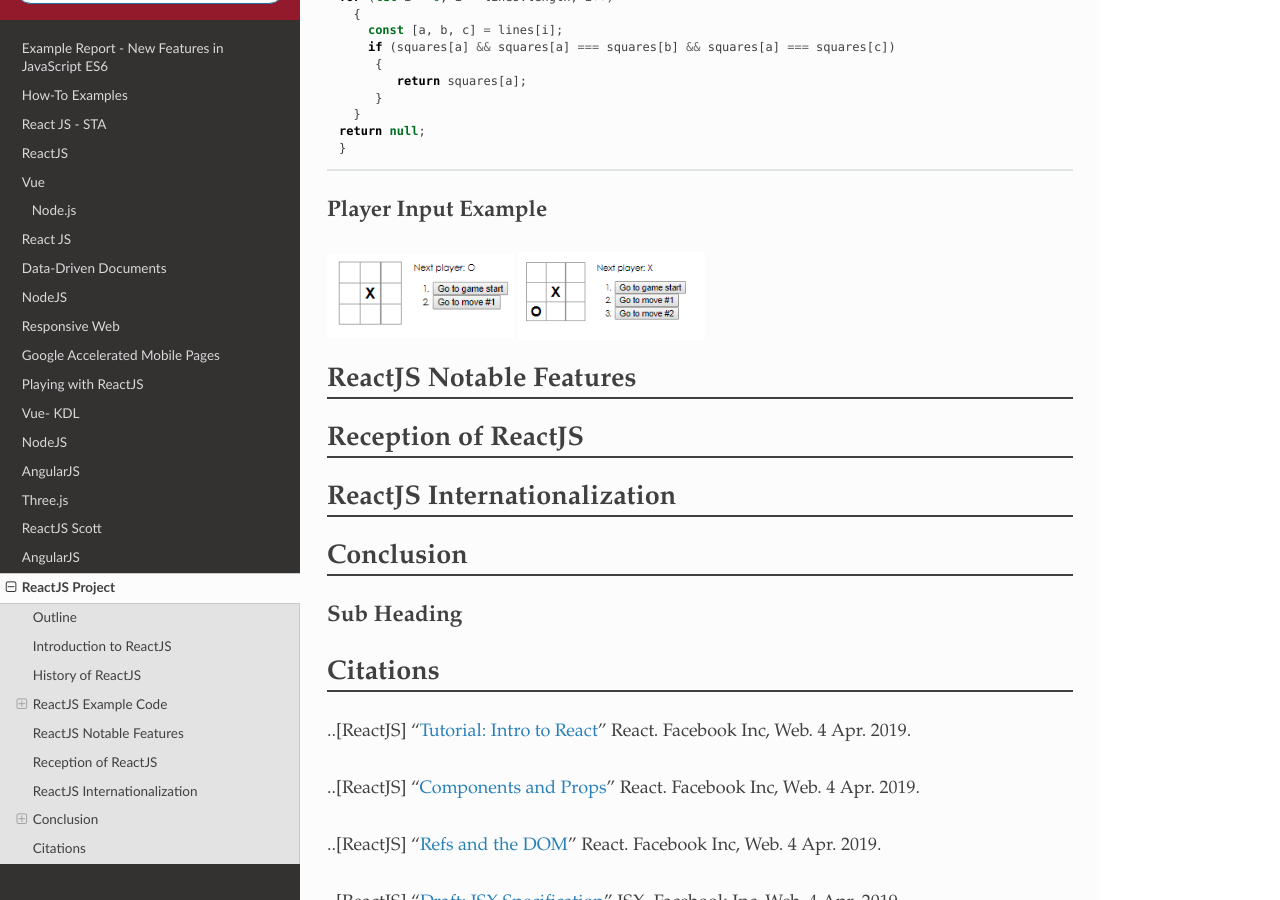
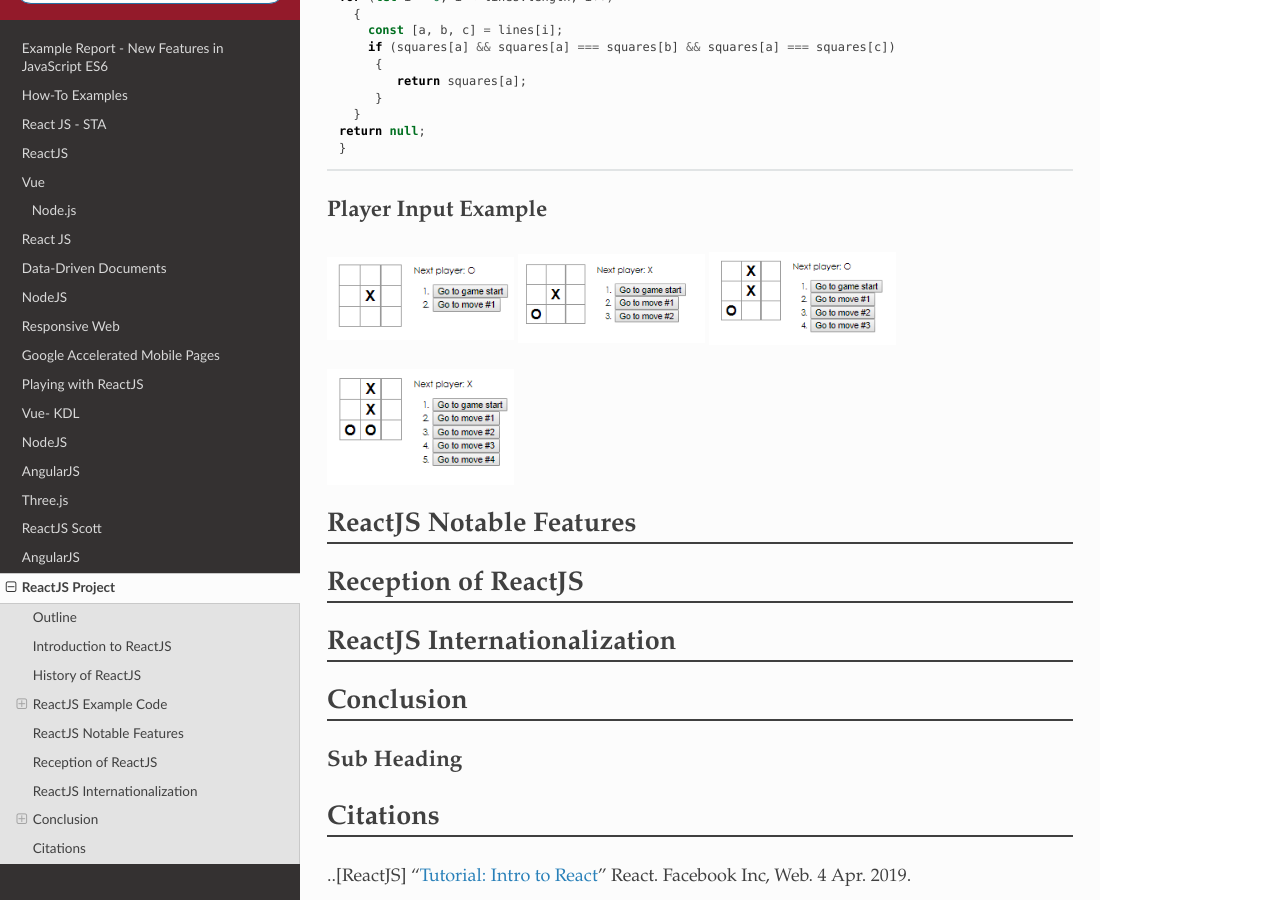
Before and after one commit to pvcraven/2019_spring_web_dev, a Sphinx documentation site: the page built from source/final/taylor/index.rst, in a window 1280 px wide and 900 px high, scrolled down 4814 px. Built offline with Sphinx 7.4.7 and the Read the Docs theme 2.0.0, drawn with Linux system fonts in a browser that asks for light colours.

Commit message:
Adding Mulitple Images

```diff
--- a/source/final/taylor/index.rst
+++ b/source/final/taylor/index.rst
@@ -241,6 +241,12 @@
 .. image:: board2.PNG
     :width: 25%
 
+.. image:: board3.PNG
+    :width: 25%
+
+.. image:: board4.PNG
+    :width: 25%
+
 ReactJS Notable Features
 ------------------------
 
```
